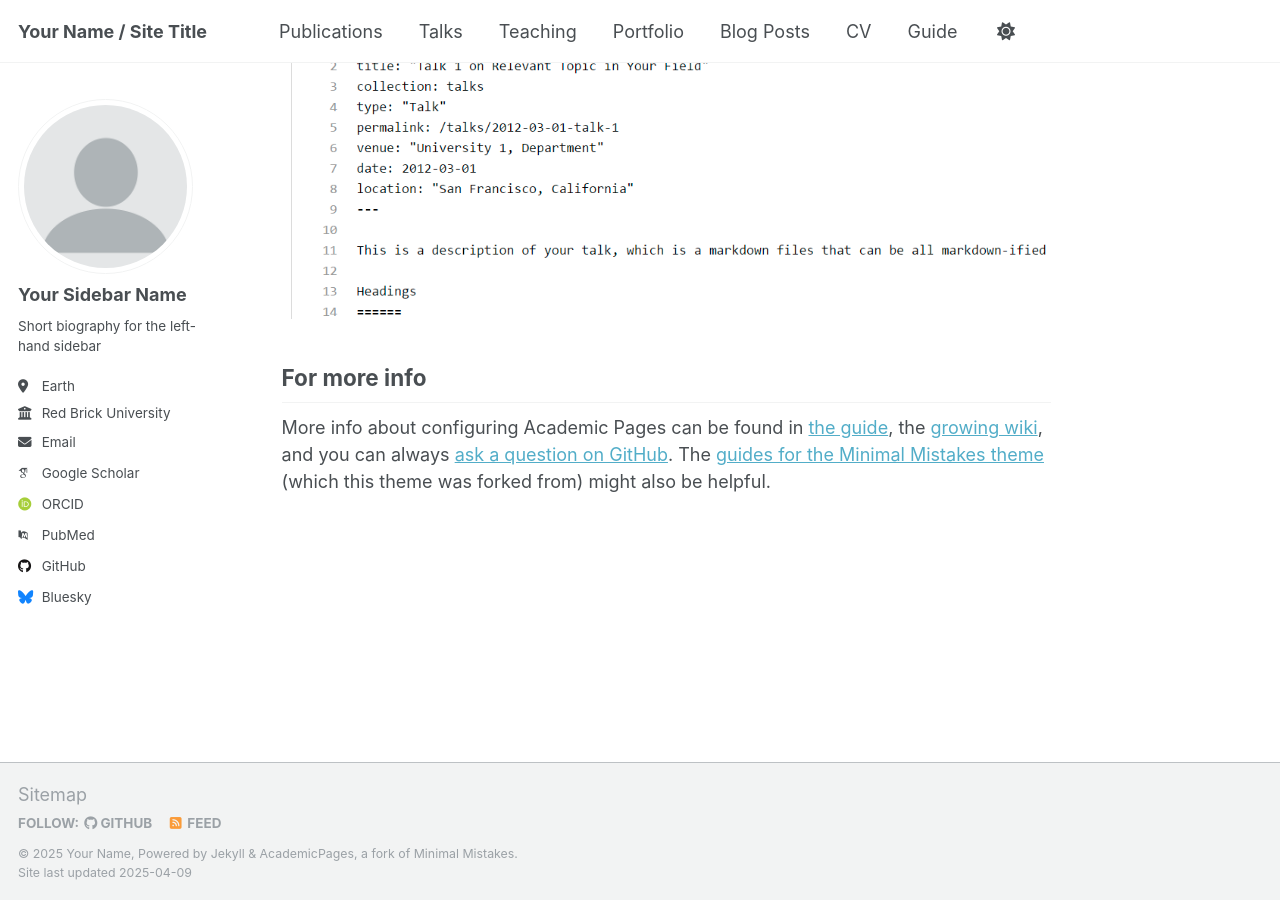
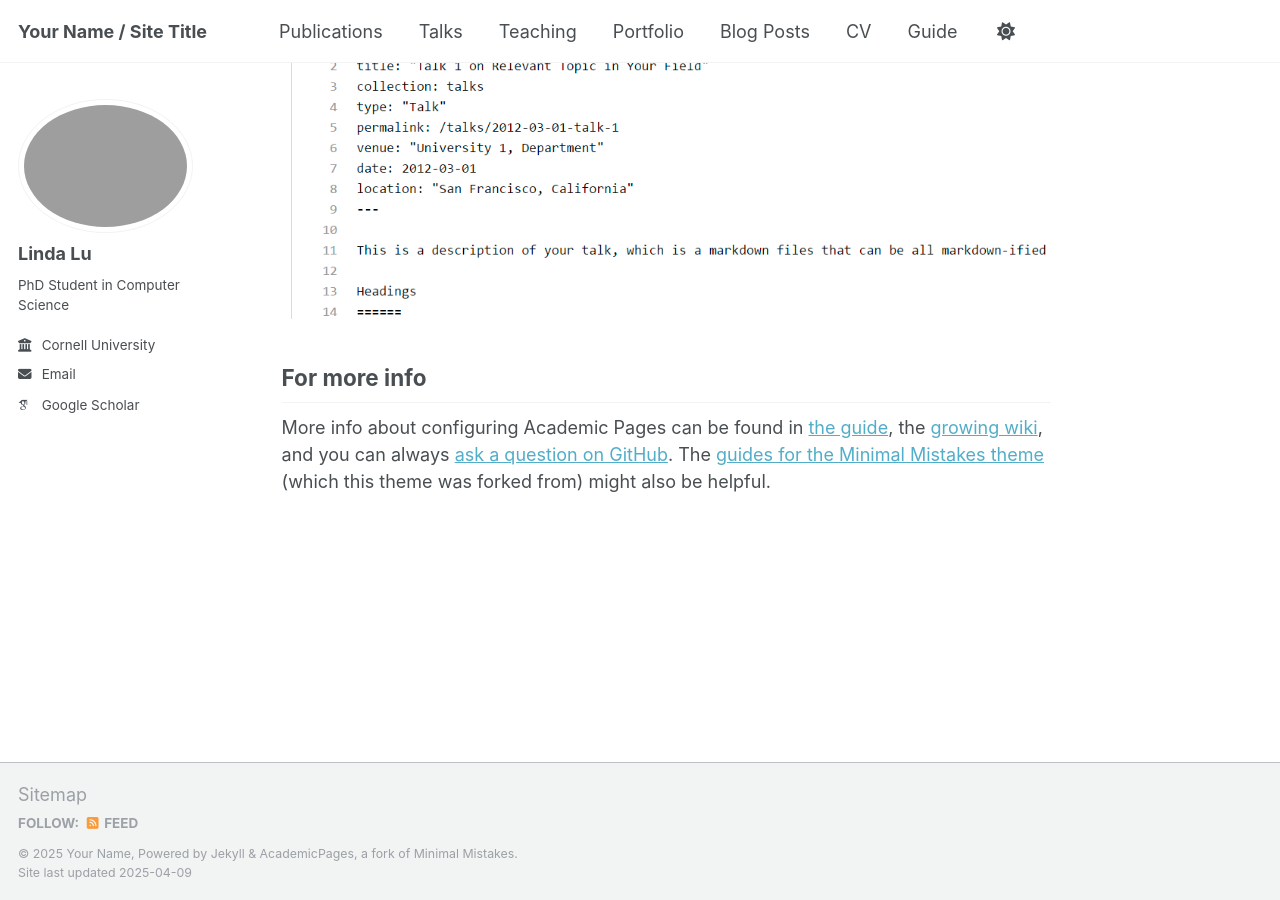
Before and after one commit to lu-linda/lu-linda.github.io, a Jekyll site: the page built from _pages/about.md, in a window 1280 px wide and 900 px high, scrolled down 2636 px. Built offline with Jekyll 4.4.1, drawn with Linux system fonts in a browser that asks for light colours; some web fonts are replaced.

Commit message:
Update _config.yml

```diff
--- a/_config.yml
+++ b/_config.yml
@@ -13,44 +13,35 @@ title                    : "Your Name / Site Title"
 title_separator          : "-"
 name                     : &name "Your Name"
 description              : &description "personal description"
-url                      : https://academicpages.github.io # the base hostname & protocol for your site e.g. "https://[your GitHub username].github.io"
+url                      : https://lu-linda.github.io # the base hostname & protocol for your site e.g. "https://[your GitHub username].github.io"
 baseurl                  : "" # the subpath of your site, e.g. "/blog"
-repository               : "academicpages/academicpages.github.io"
+repository               : "lu-linda/lu-linda.github.io"
 
 # Site Author - The following control what appear as part of the author content on the side bar.
 #               If a field is blank the icon and link will not appear, otherwise it will be shown.
 #               Additional customization can be done by editing /_includes/author-profile.html
 author:
   # Biographic information
-  avatar           : "profile.png"
-  name             : "Your Sidebar Name"
+  avatar           : "linda-pic.JPG"
+  name             : "Linda Lu"
   pronouns         : # example: "she/her"
-  bio              : "Short biography for the left-hand sidebar"
-  location         : "Earth"
-  employer         : "Red Brick University"
-  uri              : # URL
-  email            : "none@example.org"
+  bio              : "PhD Student in Computer Science"
+  employer         : "Cornell University"
+  email            : "lindalu@cs.cornell.edu"
 
   # Academic websites
-  arxiv            : # URL - Update with the correct link to your profile
-  googlescholar    : "https://scholar.google.com/citations?user=PS_CX0AAAAAJ"
-  impactstory      : # URL
-  orcid            : "http://orcid.org/yourorcidurl"
-  semantic         : # URL
-  pubmed           : "https://www.ncbi.nlm.nih.gov/pubmed/?term=john+snow"
-  researchgate     : # URL
-  scopus           : # URL
+  googlescholar    : "https://scholar.google.com/citations?user=acocaQMAAAAJ"
 
   # Repositories and software development
   bitbucket        : # Username - Update with your username on the site
   codepen          : # Username
   dribbble         : # Username
-  github           : "academicpages"
+  github           :
   kaggle           : # Username
   stackoverflow    : # User number or user number and name (i.e., use "1" or "1/jeff-atwood")
 
   # Social media
-  bluesky          : "bsky.app" # Replace this with you Bluesky username
+  bluesky          : # Replace this with your Bluesky username
   facebook         : # Username
   flickr           : # Username
   foursquare       : # Username
```
